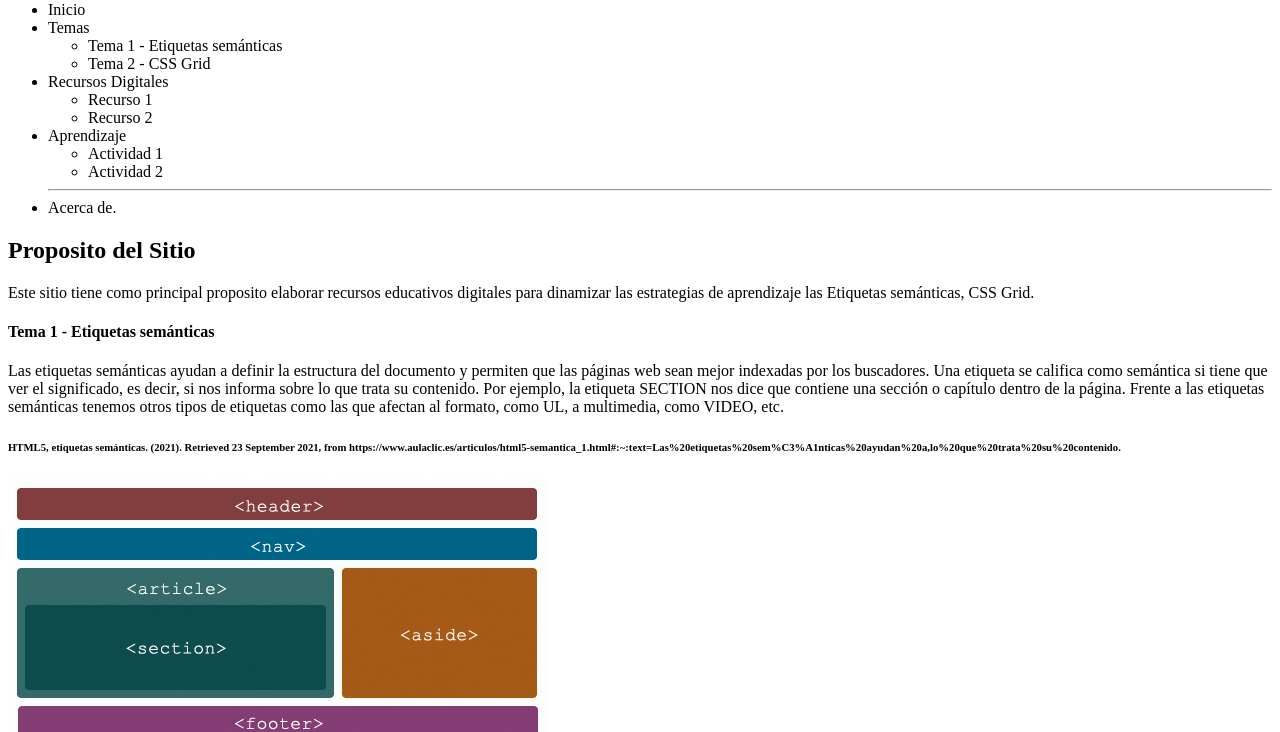
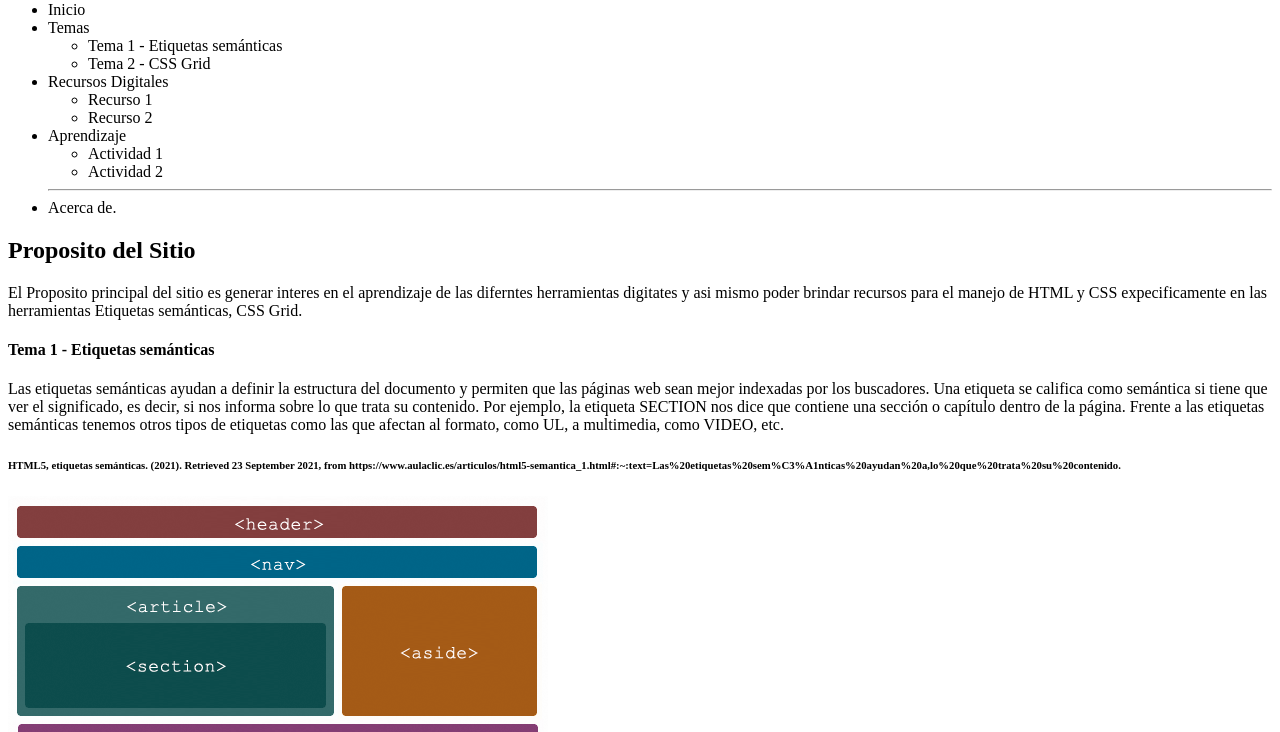
Before and after one commit to safuentesr/DSW-SergioFuentes, a plain HTML site: page Fase 2/desing.html in a window 1280 px wide. Shown: the part 79-811 px from the top of the page. Drawn offline with Linux system fonts and the light colour scheme.

Commit message:
Update desing.html
Actualización 27-9-21 retroalimentación

```diff
--- a/Fase 2/desing.html
+++ b/Fase 2/desing.html
@@ -42,7 +42,7 @@
         Proposito del Sitio
     </h2>
         <p>
-            Este sitio tiene como principal proposito elaborar recursos educativos digitales para dinamizar las estrategias de aprendizaje las Etiquetas semánticas, CSS Grid.
+            El Proposito principal del sitio es generar interes en el aprendizaje de las diferntes herramientas digitates y asi mismo poder brindar recursos para el manejo de HTML y CSS expecificamente en las herramientas Etiquetas semánticas, CSS Grid.
         </p>
     <article>
         <h4>
```
